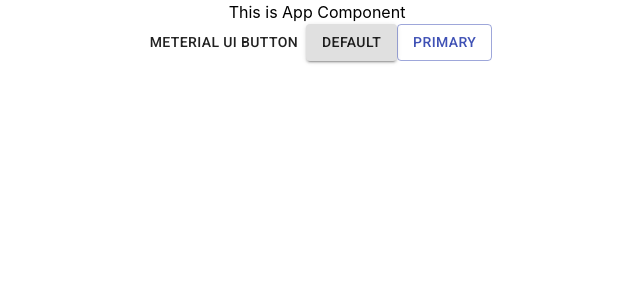
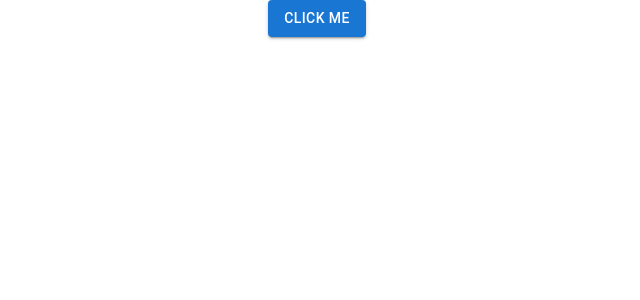
Before and after one commit to Mazharul430106/travelair-clientsite, a React (Create React App) app: page / in a window 1280 px wide. Shown: the top 300 px of the page, without its empty margins (323-963 px from the left). Built offline with nearby package versions, Linux system fonts and the light colour scheme.

Commit message:
added folder structure

```diff
--- a/public/index.html
+++ b/public/index.html
@@ -11,7 +11,6 @@
     />
     <link rel="apple-touch-icon" href="%PUBLIC_URL%/logo192.png" />
     <link rel="manifest" href="%PUBLIC_URL%/manifest.json" />
-    <link rel="stylesheet" href="https://fonts.googleapis.com/css?family=Roboto:300,400,500,700&display=swap" />
     <title>Travel Air</title>
   </head>
   <body>
--- a/src/App.js
+++ b/src/App.js
@@ -1,13 +1,11 @@
+import { Button } from '@mui/material';
 import './App.css';
-import Button from '@material-ui/core/Button';
 
 function App() {
+
   return (
     <div className="App">
-        <h1>This is App Component</h1>
-        <Button>Meterial ui Button</Button>
-        <Button variant="contained">Default</Button>
-        <Button variant='outlined' color='primary'>Primary</Button>
+        <Button variant='contained'>Click me</Button>
     </div>
   );
 }
--- /dev/null
+++ b/src/Layout/Main.js
@@ -0,0 +1,11 @@
+import React from 'react';
+
+const Main = () => {
+    return (
+        <div>
+            <h1>This is Main Layout page</h1>
+        </div>
+    );
+};
+
+export default Main;
--- /dev/null
+++ b/src/Pages/About/About.js
@@ -0,0 +1,11 @@
+import React from 'react';
+
+const About = () => {
+    return (
+        <div>
+            <h1>This is About Page</h1>
+        </div>
+    );
+};
+
+export default About;
--- /dev/null
+++ b/src/Pages/Blog/Blog.js
@@ -0,0 +1,11 @@
+import React from 'react';
+
+const Blog = () => {
+    return (
+        <div>
+            <h1>This is Blog Page</h1>
+        </div>
+    );
+};
+
+export default Blog;
--- /dev/null
+++ b/src/Pages/Home/Home.js
@@ -0,0 +1,11 @@
+import React from 'react';
+
+const Home = () => {
+    return (
+        <div>
+            <h1>This is Home Page</h1>
+        </div>
+    );
+};
+
+export default Home;
--- /dev/null
+++ b/src/Pages/Products/Products.js
@@ -0,0 +1,11 @@
+import React from 'react';
+
+const Products = () => {
+    return (
+        <div>
+            <h1>This is Products Page</h1>
+        </div>
+    );
+};
+
+export default Products;
--- /dev/null
+++ b/src/Pages/Routes/PrivateRoute/PrivateRoute.js
@@ -0,0 +1,11 @@
+import React from 'react';
+
+const PrivateRoute = () => {
+    return (
+        <div>
+            <h1>This is Private Route Page</h1>
+        </div>
+    );
+};
+
+export default PrivateRoute;
--- /dev/null
+++ b/src/Pages/Services/Services.js
@@ -0,0 +1,11 @@
+import React from 'react';
+
+const Services = () => {
+    return (
+        <div>
+            <h1>This is Service Page</h1>
+        </div>
+    );
+};
+
+export default Services;
```
Also changed, not shown: package.json (+4 -4 lines), src/Pages/Routes/Route/Route.js (added), 1 other file (tests, documents, lock files or other folders).
